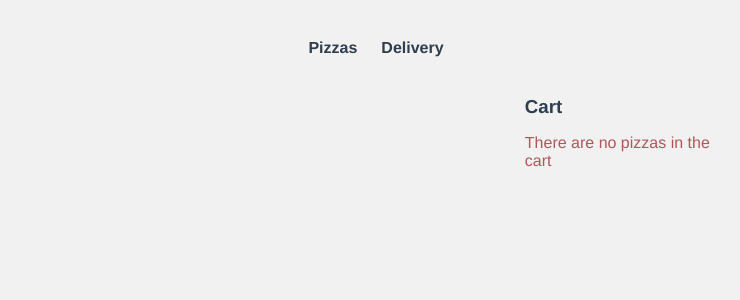
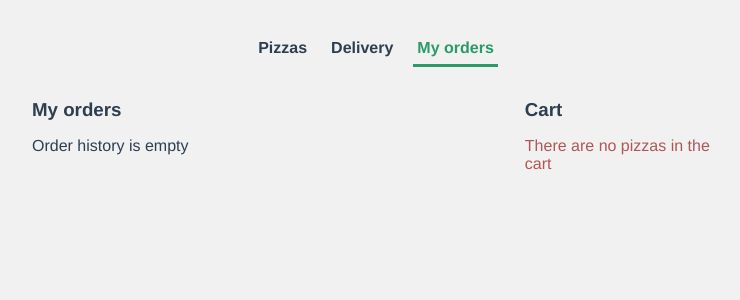
Before and after one commit to nurbakhyt/pizza-app-frontend, a Vue app: page /orders in a window 1280 px wide. Shown: the top 300 px of the page, without its empty margins (264-1004 px from the left). Built offline with nearby package versions, Linux system fonts and the light colour scheme.

Commit message:
Orders page & persisting orders in localStorage

```diff
--- a/src/components/Navbar.vue
+++ b/src/components/Navbar.vue
@@ -15,6 +15,14 @@
       active-class="nav__link--active"
     >
       Delivery
+    </router-link>
+
+    <router-link
+      to="/orders"
+      class="nav__link"
+      active-class="nav__link--active"
+    >
+      My orders
     </router-link>
   </nav>
 </template>
--- a/src/router/index.js
+++ b/src/router/index.js
@@ -15,6 +15,11 @@ const routes = [
     name: 'Cart',
     component: () => import(/* webpackChunkName: "delivery" */ '../views/Delivery.vue'),
   },
+  {
+    path: '/orders',
+    name: 'Orders',
+    component: () => import(/* webpackChunkName: "orders" */ '../views/Orders.vue'),
+  },
 ];
 
 const router = new VueRouter({
--- a/src/store/cart.js
+++ b/src/store/cart.js
@@ -17,7 +17,7 @@ export default {
           quantity: state.products[key],
         },
       ]), []),
-    orders: (state) => state.orders,
+    orders: (state) => [...state.orders].reverse(),
     deliveryCost: (state) => state.deliveryCost,
   },
   actions: {
--- a/src/store/index.js
+++ b/src/store/index.js
@@ -6,8 +6,11 @@ import cart from './cart';
 import products from './products';
 
 const vuexLocal = new VuexPersistence({
+  storage: window.localStorage,
   reducer: (state) => ({
-    orders: state.cart.orders,
+    cart: {
+      orders: state.cart.orders,
+    },
   }),
 });
 
--- /dev/null
+++ b/src/views/Orders.vue
@@ -0,0 +1,51 @@
+<template>
+  <div class="my-orders">
+    <h3>My orders</h3>
+
+    <ul class="orders">
+      <li
+        v-for="order in orders"
+        :key="order.id"
+        class="orders__item oder"
+      >
+        <address class="order__address">
+          {{ order.address }}
+          {{ order.username }}
+          {{ order.phone }}
+        </address>
+        <p>Number of Pizzas: {{ numberOf(order.products) }}</p>
+        <p>Delivery cost: ${{ order.delivery_cost }}</p>
+        <p>Total: ${{ order.total }}</p>
+      </li>
+
+      <li v-if="orders.length < 1">
+        Order history is empty
+      </li>
+    </ul>
+  </div>
+</template>
+
+<script>
+import { mapGetters } from 'vuex';
+
+export default {
+  name: 'Orders',
+  computed: mapGetters(['orders']),
+  methods: {
+    numberOf(list) {
+      return list.reduce((num, pizza) => num + pizza.quantity, 0);
+    },
+  },
+};
+</script>
+
+<style lang="sass">
+.my-orders
+  flex: 1 1 auto
+
+.orders
+  list-style: none
+
+  &__item
+    margin-bottom: 1rem
+</style>
```
